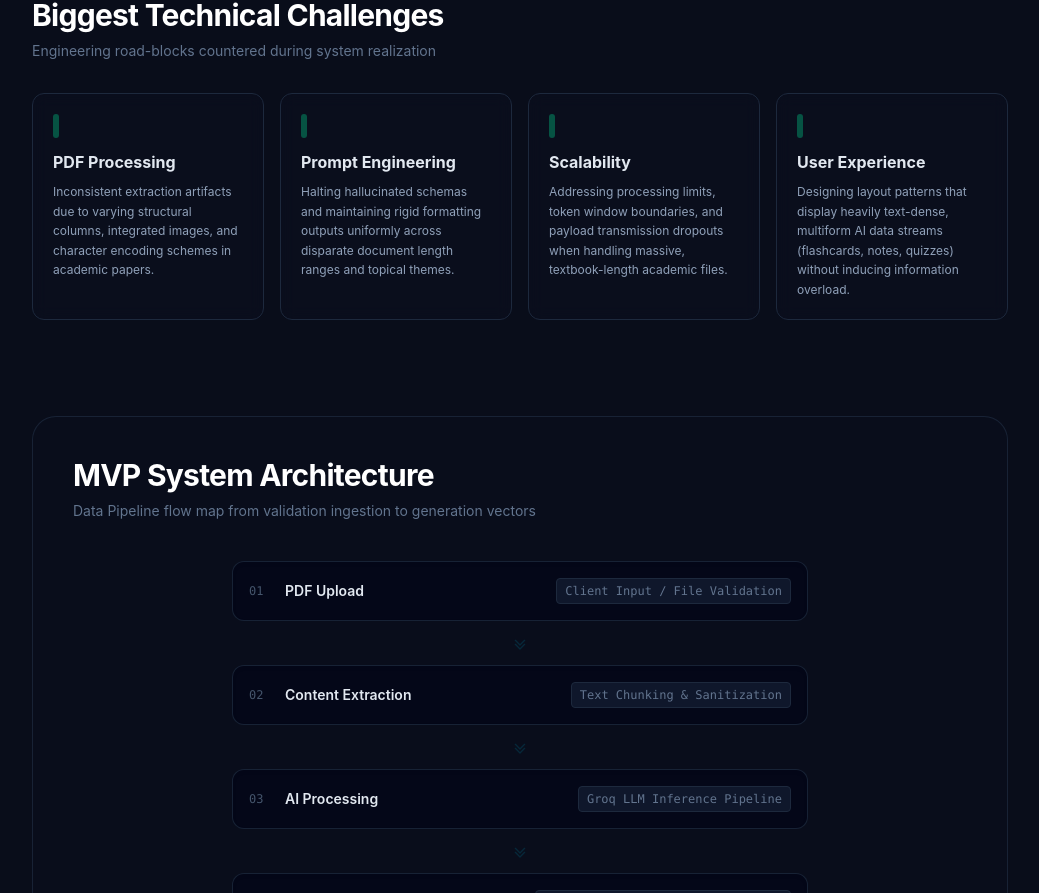
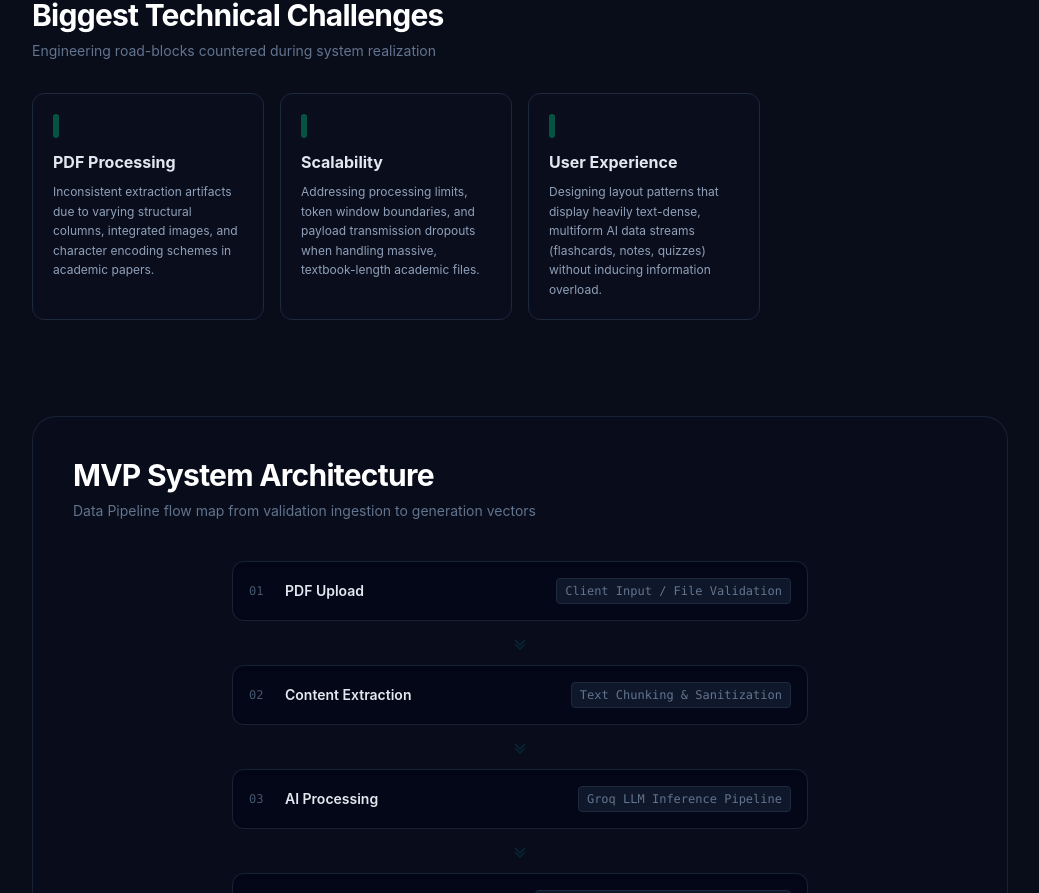
Before and after one commit to Ananya-vit/ananya-portfolio, a React app: page /studyflow in a window 1280 px wide. Shown: the part 2984-3877 px from the top of the page, without its empty margins (120-1159 px from the left). Built offline with nearby package versions, Linux system fonts and the light colour scheme; the HTML template or start-up script is replaced by a standard one.

Commit message:
few changes

```diff
--- a/src/pages/StudyFlow.jsx
+++ b/src/pages/StudyFlow.jsx
@@ -96,10 +96,7 @@ function StudyFlowAI() {
       title: "PDF Processing",
       desc: "Inconsistent extraction artifacts due to varying structural columns, integrated images, and character encoding schemes in academic papers.",
     },
-    {
-      title: "Prompt Engineering",
-      desc: "Halting hallucinated schemas and maintaining rigid formatting outputs uniformly across disparate document length ranges and topical themes.",
-    },
+
     {
       title: "Scalability",
       desc: "Addressing processing limits, token window boundaries, and payload transmission dropouts when handling massive, textbook-length academic files.",
```
